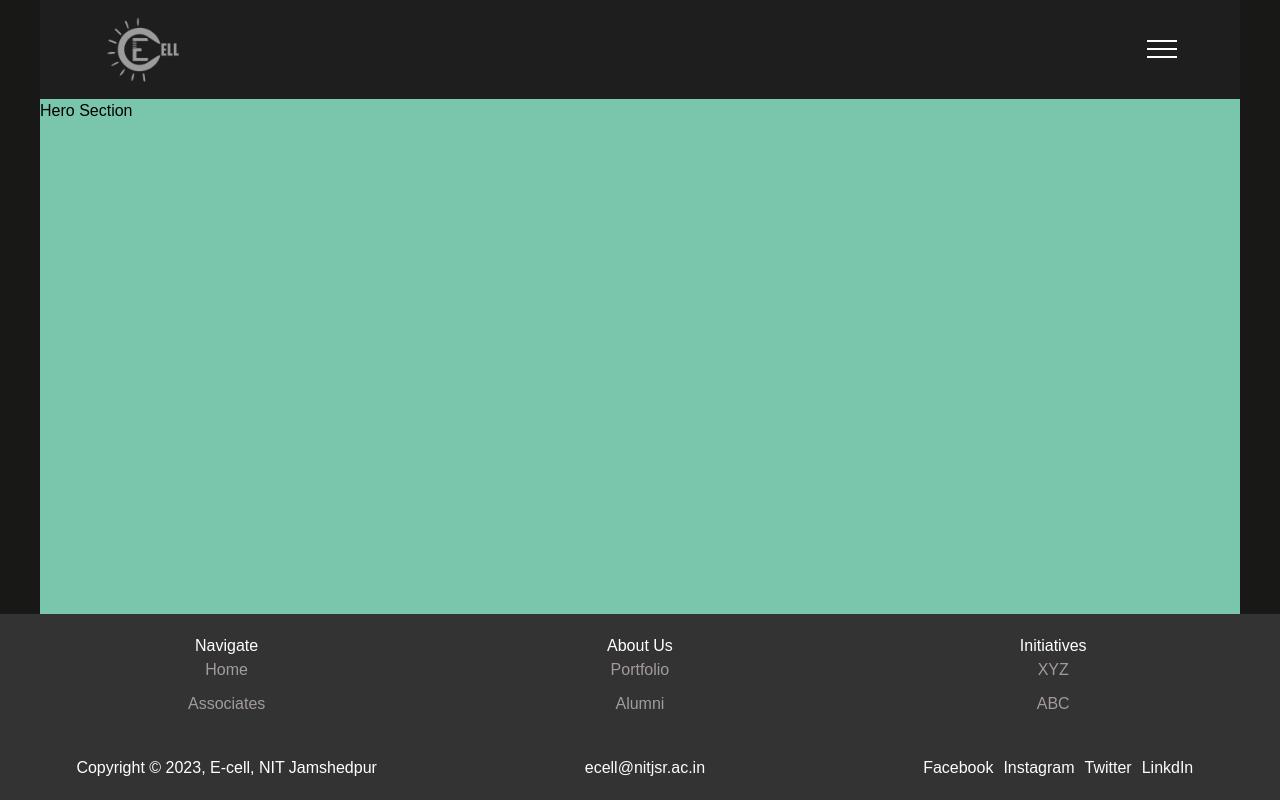
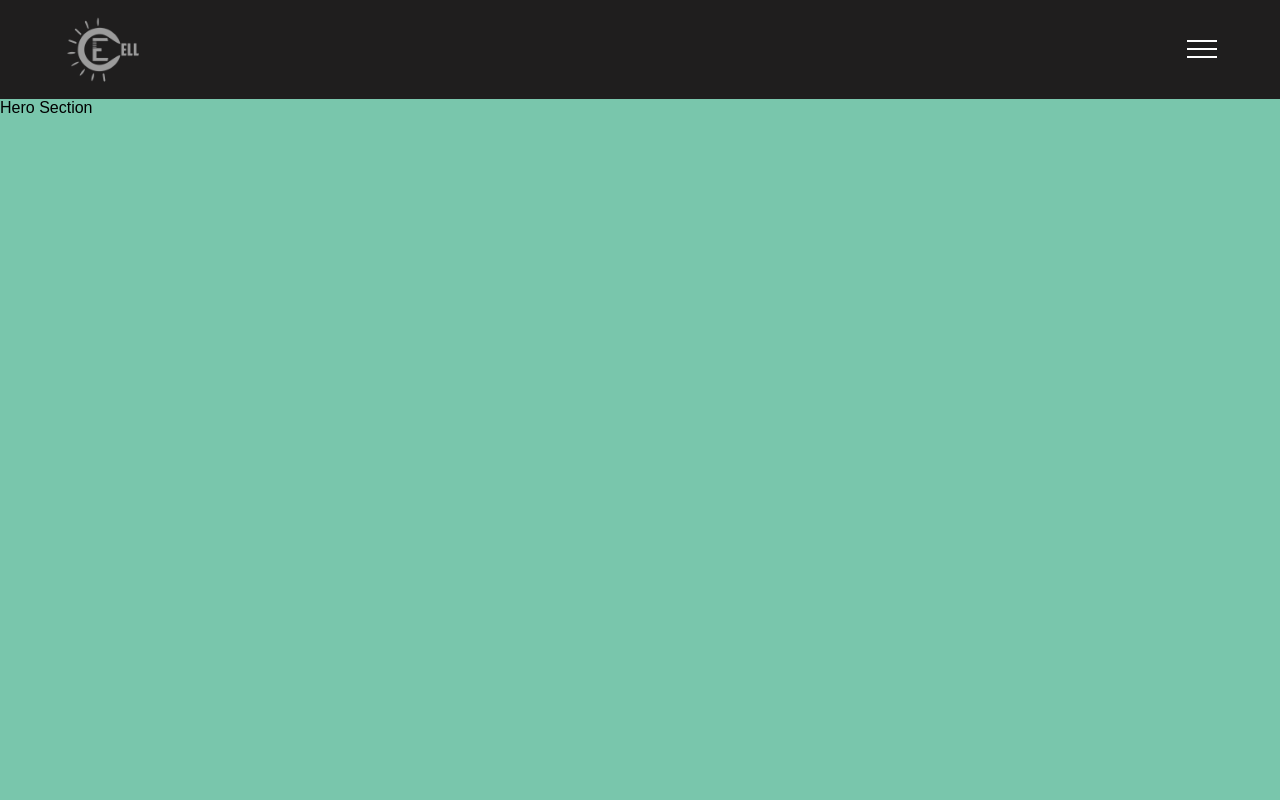
Before and after one commit to codewithnick/ecellnitjsr, a React (Create React App) app: page / in a window 1280 px wide. Shown: the top 800 px of the page. Built offline with nearby package versions, Linux system fonts and the light colour scheme.

Commit message:
design fixes

```diff
--- a/src/index.css
+++ b/src/index.css
@@ -1,12 +1,15 @@
 body {
   margin: 0;
   width: 100vw;
-  overflow: hidden;
+  overflow: scroll;
   font-family: -apple-system, BlinkMacSystemFont, 'Segoe UI', 'Roboto', 'Oxygen',
     'Ubuntu', 'Cantarell', 'Fira Sans', 'Droid Sans', 'Helvetica Neue',
     sans-serif;
   -webkit-font-smoothing: antialiased;
   -moz-osx-font-smoothing: grayscale;
+}
+#root{
+  width: 100%;
 }
 
 code {
@@ -17,6 +20,3 @@ code {
 a {
   text-decoration: none;
 }
-@tailwind base;
-@tailwind components;
-@tailwind utilities;
--- a/src/styles/Footer.css
+++ b/src/styles/Footer.css
@@ -1,5 +1,4 @@
 footer {
-    position: fixed;
     bottom: 0;
     left: 0;
     width: 100%;
```
